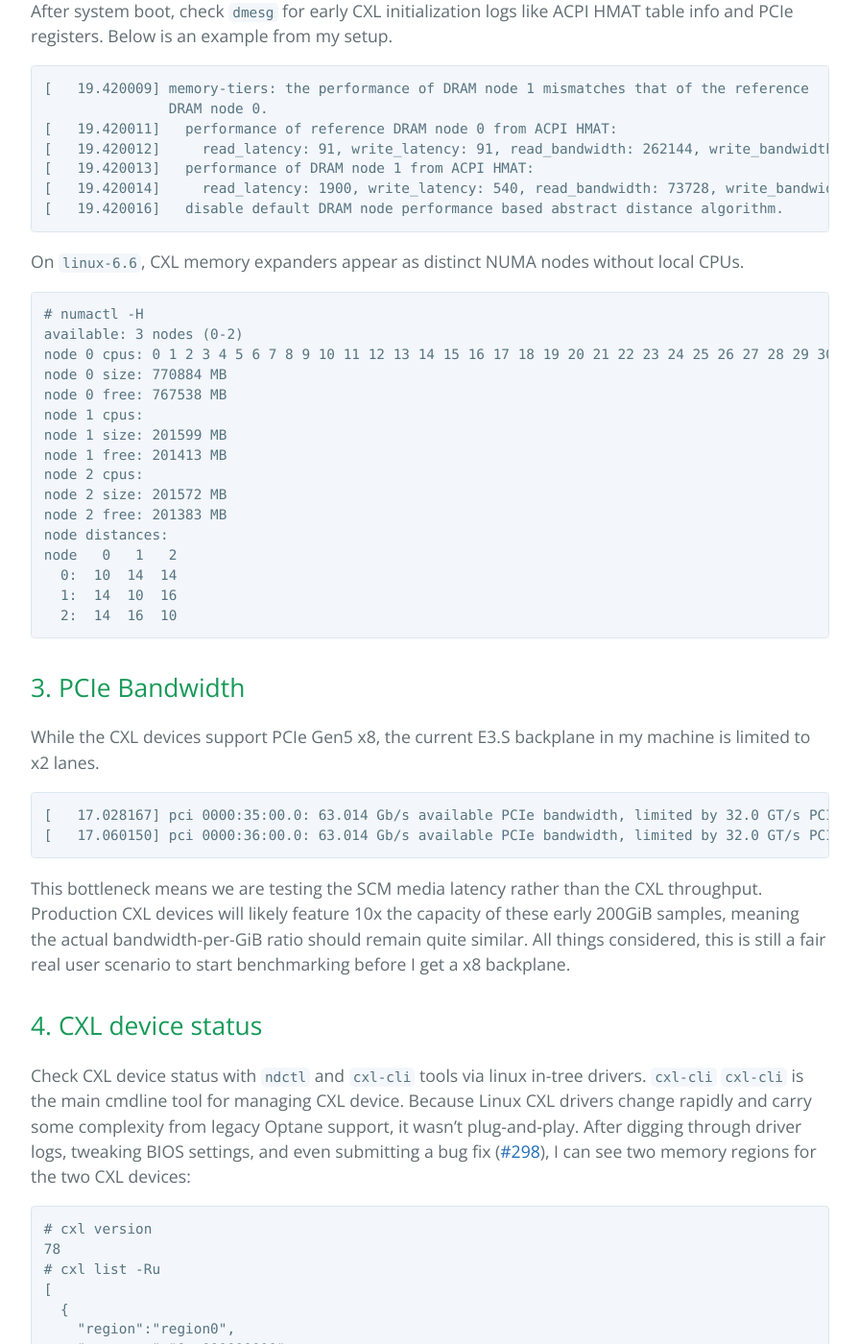
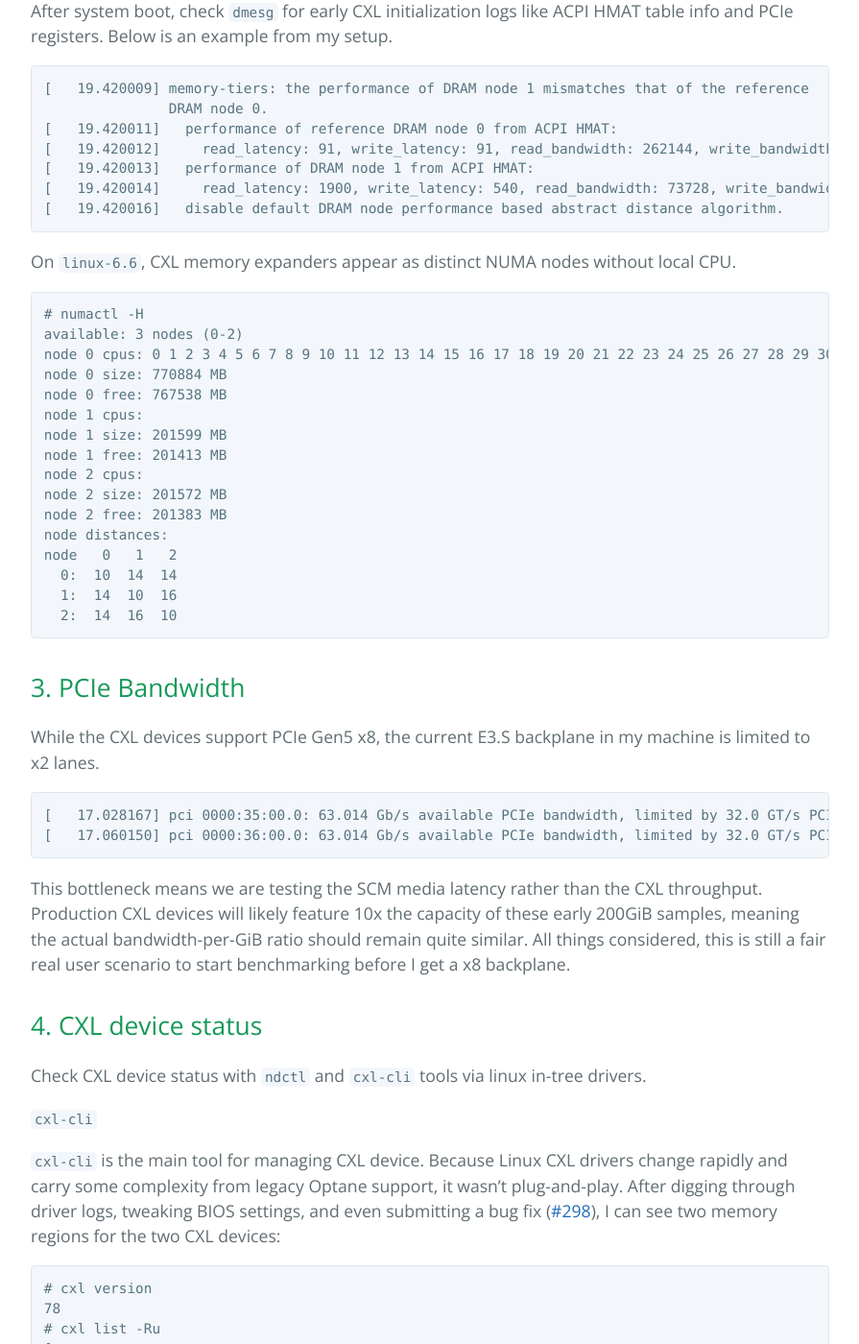
Before and after one commit to xutao323/xutao323.github.io, a Jekyll site: the page built from _posts/2026-04-28-a-first-look-at-cxl-perf.md, in a window 1280 px wide and 1400 px high, scrolled down 1393 px. Shown: the whole window at 96% size, without its empty margins (192-1087 px from the left). Built offline with Jekyll 4.4.1, drawn with Linux system fonts in a browser that asks for light colours; the repository's description, which GitHub fills in, is left out; some of the changed text lies outside the part shown.

Commit message:
format tweaks

````diff
--- a/_posts/2026-04-28-a-first-look-at-cxl-perf.md
+++ b/_posts/2026-04-28-a-first-look-at-cxl-perf.md
@@ -40,7 +40,7 @@ After system boot, check `dmesg` for early CXL initialization logs like ACPI HMA
 [   19.420016]   disable default DRAM node performance based abstract distance algorithm.
 ```
 
-On `linux-6.6`, CXL memory expanders appear as distinct NUMA nodes without local CPUs.
+On `linux-6.6`, CXL memory expanders appear as distinct NUMA nodes without local CPU.
 ```
 # numactl -H
 available: 3 nodes (0-2)
@@ -68,8 +68,10 @@ While the CXL devices support PCIe Gen5 x8, the current E3.S backplane in my mac
 This bottleneck means we are testing the SCM media latency rather than the CXL throughput. Production CXL devices will likely feature 10x the capacity of these early 200GiB samples, meaning the actual bandwidth-per-GiB ratio should remain quite similar. All things considered, this is still a fair real user scenario to start benchmarking before I get a x8 backplane.
 ## 4. CXL device status
 Check CXL device status with `ndctl` and `cxl-cli` tools via linux in-tree drivers.
+
 `cxl-cli`
-`cxl-cli` is the main cmdline tool for managing CXL device. Because Linux CXL drivers change rapidly and carry some complexity from legacy Optane support, it wasn't plug-and-play. After digging through driver logs, tweaking BIOS settings, and even submitting a bug fix ([#298](https://github.com/pmem/ndctl/issues/298)), I can see two memory regions for the two CXL devices:
+
+`cxl-cli` is the main tool for managing CXL device. Because Linux CXL drivers change rapidly and carry some complexity from legacy Optane support, it wasn't plug-and-play. After digging through driver logs, tweaking BIOS settings, and even submitting a bug fix ([#298](https://github.com/pmem/ndctl/issues/298)), I can see two memory regions for the two CXL devices:
 ```
 # cxl version
 78
@@ -96,6 +98,7 @@ Check CXL device status with `ndctl` and `cxl-cli` tools via linux in-tree drive
 ]
 ```
 `ndctl`
+
 Similarly, `ndctl` is able to see the two regions passed up from CXL modules.
 ```
 # ndctl version
@@ -125,6 +128,7 @@ Similarly, `ndctl` is able to see the two regions passed up from CXL modules.
 ]
 ```
 `daxctl`
+
 While these CXL SCM devices are capable of operating as CXL PMem DAX device (`fsdax` or `devdax`), I skipped DAX here as initial focus is on the CXL system memory tier.
 ## 5. Benchmarks
 Below are some standard benchmarking analysis.
@@ -132,11 +136,11 @@ Below are some standard benchmarking analysis.
 
 | Hierarchy | Size | Sequential (Prefetch) | Random (No PF) |
 | :--- | :--- | :--- | :--- |
-| **L1d Cache** | 32KiB | 1.12ns | 1.12ns |
-| **L2 Cache** | 4MiB | 7.41ns | 10.75ns |
-| **L3 Cache (LLC)** | 216MiB | 23ns | 73ns |
-| **Local node (DRAM)** | 768GiB | 67ns | 211ns |
-| **Remote node (CXL)** | 200GiB | 296ns | 685ns |
+| L1d Cache | 32KiB | 1.12ns | 1.12ns |
+| L2 Cache | 4MiB | 7.41ns | 10.75ns |
+| L3 Cache (LLC) | 216MiB | 23ns | 73ns |
+| Local node (DRAM) | 768GiB | 67ns | 211ns |
+| Remote node (CXL) | 200GiB | 296ns | 685ns |
 
 As expected, access latency from the CXL SCM device is around `685ns`, 3x of local DRAM's `211ns`. Although the backplane is limited at PCIe gen5 x2 bandwidth, the main latency shall come from the SCM medium. And it's the end-to-end round-trip latency from CPU to CXL device medium, as seen by system software.
 
````
Also changed, not shown: other parts of _posts/2026-04-28-a-first-look-at-cxl-perf.md (+2 -2 lines).
